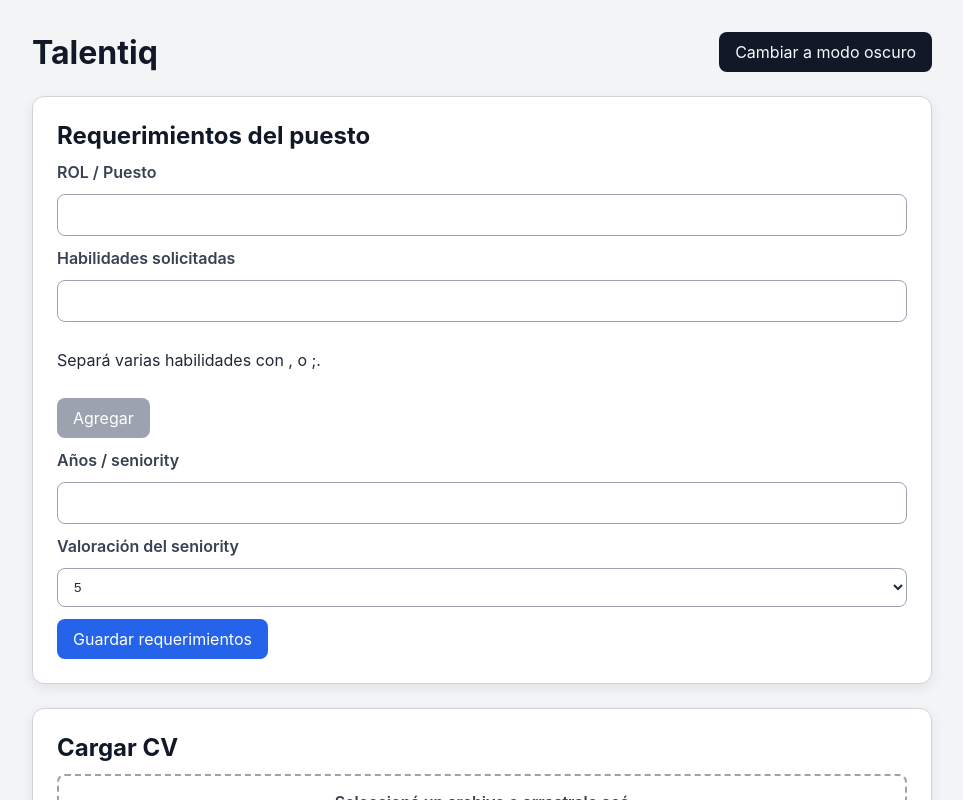
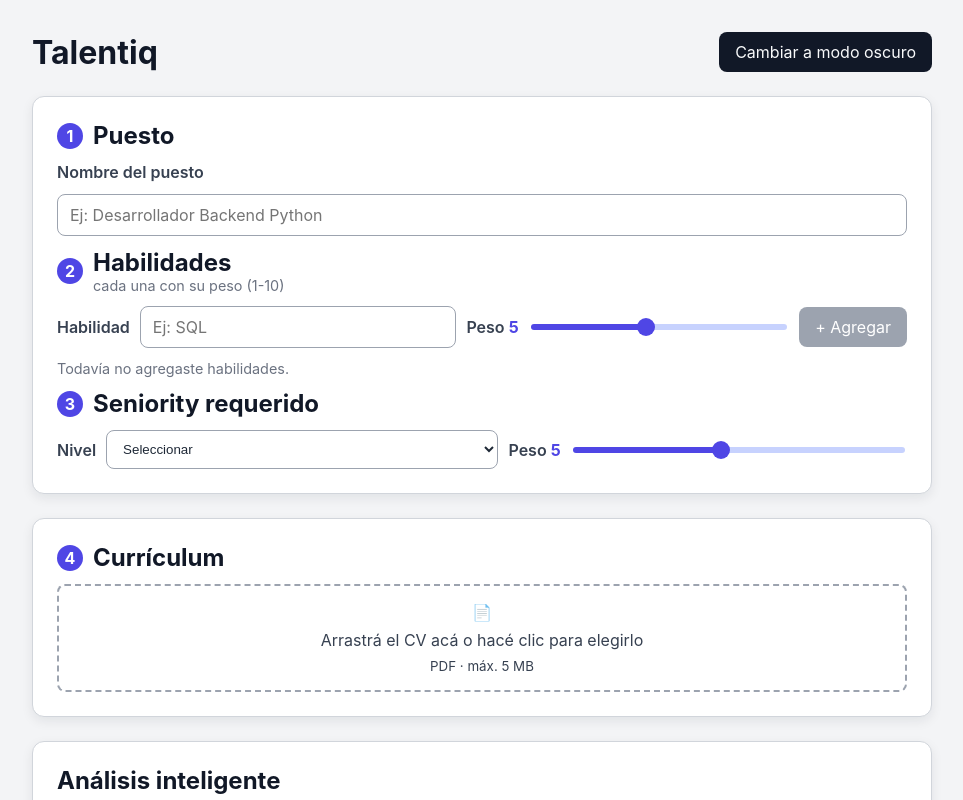
Before and after one commit to Rafaruiz44/talentiq, a React (Vite) app: page / in a window 1280 px wide. Shown: the top 800 px of the page, without its empty margins (158-1121 px from the left). Built offline with nearby package versions, Linux system fonts and the light colour scheme.

Commit message:
Cambiamos la ia y agregamos la modificacion de pesos al crea las habilidades

```diff
--- a/src/App.tsx
+++ b/src/App.tsx
@@ -3,7 +3,6 @@
 import { CvUpload } from './components/CvUpload'
 import { EvaluationResults } from './components/EvaluationResults'
 import { JobRequirementsForm } from './components/JobRequirementsForm'
-import { JobRequirementsSummary } from './components/JobRequirementsSummary'
 import { inferCandidateEvaluation } from './services/inferCandidateEvaluation'
 import type {
   CandidateEvaluation,
@@ -31,7 +30,6 @@
   const [evaluation, setEvaluation] = useState<CandidateEvaluation | null>(null)
   const [loading, setLoading] = useState(false)
   const [error, setError] = useState<string | null>(null)
-  const [requirementsSaved, setRequirementsSaved] = useState(false)
 
   const handleRequirementsChange = (requirements: JobRequirements) => {
     setJobRequirements(requirements)
@@ -83,14 +81,7 @@
       <JobRequirementsForm
         value={jobRequirements}
         onChange={handleRequirementsChange}
-        onSave={() => setRequirementsSaved(true)}
       />
-      {requirementsSaved && (
-        <JobRequirementsSummary
-          requirements={jobRequirements}
-          onChange={handleRequirementsChange}
-        />
-      )}
       <CvUpload value={candidateResume} onChange={setCandidateResume} />
       <AnalysisControls
         requirements={jobRequirements}
--- a/src/components/CvUpload.tsx
+++ b/src/components/CvUpload.tsx
@@ -1,4 +1,4 @@
-import { useState, type ChangeEvent, type DragEvent } from 'react'
+import { useRef, useState, type ChangeEvent, type DragEvent, type KeyboardEvent } from 'react'
 import * as pdfjsLib from 'pdfjs-dist'
 import pdfWorker from 'pdfjs-dist/build/pdf.worker.min.mjs?url'
 import type { CandidateResume } from '../types'
@@ -29,23 +29,24 @@
 }
 
 export function CvUpload({ value, onChange }: CvUploadProps) {
+  const inputRef = useRef<HTMLInputElement>(null)
   const [isDragging, setIsDragging] = useState(false)
   const [fileError, setFileError] = useState<string | null>(null)
 
   const handleFile = async (file: File) => {
-    if (file.type !== 'application/pdf' && !file.name.toLowerCase().endsWith('.pdf')) {
+    const extension = file.name.toLowerCase().split('.').pop()
+    if (extension !== 'pdf' || file.type !== 'application/pdf') {
       setFileError('Solo se aceptan archivos PDF.')
+      return
+    }
+    if (file.size > 5 * 1024 * 1024) {
+      setFileError('El archivo no puede superar los 5 MB.')
       return
     }
 
     setFileError(null)
-    const text =
-      await extractPdfText(file)
-
-    onChange({
-      text,
-      fileName: file.name,
-    })
+    const text = await extractPdfText(file)
+    onChange({ text, fileName: file.name })
   }
 
   const handleFileChange = async (event: ChangeEvent<HTMLInputElement>) => {
@@ -56,47 +57,41 @@
     }
   }
 
-  const handleDragOver = (event: DragEvent<HTMLLabelElement>) => {
+  const handleDrop = async (event: DragEvent<HTMLDivElement>) => {
     event.preventDefault()
-    setIsDragging(true)
+    setIsDragging(false)
+    const file = event.dataTransfer.files[0]
+    if (file) await handleFile(file)
   }
 
-  const handleDragLeave = () => {
-    setIsDragging(false)
-  }
-
-  const handleDrop = async (event: DragEvent<HTMLLabelElement>) => {
-    event.preventDefault()
-    setIsDragging(false)
-
-    const file = event.dataTransfer.files[0]
-
-    if (file) {
-      await handleFile(file)
+  const handleDropzoneKeyDown = (event: KeyboardEvent<HTMLDivElement>) => {
+    if (event.key === 'Enter' || event.key === ' ') {
+      event.preventDefault()
+      inputRef.current?.click()
     }
   }
 
+  const handleChooseFile = () => inputRef.current?.click()
+
   return (
-    <section>
-      <h2>Cargar CV</h2>
-
-      <label
-        htmlFor="candidate-resume-file"
-        className={`file-dropzone${isDragging ? ' file-dropzone-active' : ''}`}
-        onDragOver={handleDragOver}
-        onDragLeave={handleDragLeave}
+    <section aria-labelledby="cv-upload-title">
+      <div className="step-heading"><span className="step-number">4</span><h2 id="cv-upload-title">Currículum</h2></div>
+      <div
+        className={`file-dropzone${isDragging ? ' file-dropzone-active' : ''}${value.fileName ? ' file-dropzone-loaded' : ''}`}
+        role="button"
+        tabIndex={0}
+        onClick={handleChooseFile}
+        onKeyDown={handleDropzoneKeyDown}
+        onDragOver={(event) => { event.preventDefault(); setIsDragging(true) }}
+        onDragLeave={() => setIsDragging(false)}
         onDrop={handleDrop}
+        data-testid="cv-dropzone"
       >
-        <span>Seleccioná un archivo o arrastralo acá</span>
-        <input
-          id="candidate-resume-file"
-          name="candidate-resume-file"
-          type="file"
-          accept=".pdf,application/pdf"
-          onChange={handleFileChange}
-          data-testid="candidate-resume-file"
-        />
-      </label>
+        <span className="file-dropzone-icon" aria-hidden="true">{value.fileName ? '✅' : '📄'}</span>
+        {value.fileName ? <strong>{value.fileName}</strong> : <span>Arrastrá el CV acá o hacé clic para elegirlo</span>}
+        <small>{value.fileName ? 'Clic para cambiar' : 'PDF · máx. 5 MB'}</small>
+        <input ref={inputRef} id="candidate-resume-file" name="candidate-resume-file" type="file" accept=".pdf,application/pdf" onChange={handleFileChange} data-testid="candidate-resume-file" hidden />
+      </div>
 
       {fileError && (
         <p role="alert" data-testid="candidate-resume-file-error">
--- a/src/components/JobRequirementsForm.tsx
+++ b/src/components/JobRequirementsForm.tsx
@@ -1,173 +1,115 @@
-import { useState } from 'react'
+import { useState, type CSSProperties, type FormEvent, type KeyboardEvent } from 'react'
 import type { JobRequirements, SkillRequirement } from '../types'
 
 interface JobRequirementsFormProps {
   value: JobRequirements
   onChange: (value: JobRequirements) => void
-  onSave: () => void
 }
 
-export function JobRequirementsForm({
-  value,
-  onChange,
-  onSave,
-}: JobRequirementsFormProps) {
+const sanitizeSkillName = (name: string): string => name.replace(/[<>&"]/g, '').trim()
+const getRangeProgress = (points: number): CSSProperties => ({
+  '--range-progress': `${((points - 1) / 9) * 100}%`,
+} as CSSProperties)
+
+export function JobRequirementsForm({ value, onChange }: JobRequirementsFormProps) {
   const [submitted, setSubmitted] = useState(false)
-  const [saved, setSaved] = useState(false)
   const [skillName, setSkillName] = useState('')
+  const [skillPoints, setSkillPoints] = useState(5)
 
   const handleRoleChange = (role: string) => {
-    setSaved(false)
     onChange({ ...value, role })
   }
 
   const handleSkillNameChange = (name: string) => {
-    setSaved(false)
     setSkillName(name)
   }
 
+  const handleSkillPointsChange = (points: string) => {
+    setSkillPoints(Number(points))
+  }
+
   const handleAddSkill = () => {
-    const normalizedNames = skillName
-      .split(/[,;]/)
-      .map((name) => name.trim())
-      .filter((name) => name.length > 0)
-      .filter(
-        (name, index, names) =>
-          names.findIndex(
-            (candidate) => candidate.toLocaleLowerCase() === name.toLocaleLowerCase(),
-          ) === index,
-      )
+    const name = sanitizeSkillName(skillName)
+    if (!name || value.skills.some((skill) => skill.name.toLowerCase() === name.toLowerCase())) return
+    const newSkill: SkillRequirement = { name, points: skillPoints }
+    onChange({ ...value, skills: [...value.skills, newSkill] })
+    setSkillName('')
+    setSkillPoints(5)
+  }
 
-    if (normalizedNames.length === 0) {
-      return
+  const handleSkillKeyDown = (event: KeyboardEvent<HTMLInputElement>) => {
+    if (event.key === 'Enter') {
+      event.preventDefault()
+      handleAddSkill()
     }
+  }
 
-    const existingSkillNames = new Set(
-      value.skills.map((skill) => skill.name.toLocaleLowerCase()),
-    )
-    const newSkills: SkillRequirement[] = normalizedNames
-      .filter((name) => !existingSkillNames.has(name.toLocaleLowerCase()))
-      .map((name) => ({ name, points: 5 }))
+  const handleRemoveSkill = (index: number) => {
+    onChange({ ...value, skills: value.skills.filter((_, itemIndex) => itemIndex !== index) })
+  }
 
-    onChange({ ...value, skills: [...value.skills, ...newSkills] })
-    setSkillName('')
-    setSaved(false)
+  const handleExistingSkillPointsChange = (index: number, points: string) => {
+    onChange({
+      ...value,
+      skills: value.skills.map((skill, skillIndex) =>
+        skillIndex === index ? { ...skill, points: Number(points) } : skill,
+      ),
+    })
   }
 
   const handleSeniorityChange = (seniority: string) => {
-    setSaved(false)
     onChange({ ...value, seniority })
   }
 
   const handleSeniorityPointsChange = (points: string) => {
-    setSaved(false)
-    onChange({
-      ...value,
-      seniorityPoints: Number(points),
-    })
+    onChange({ ...value, seniorityPoints: Number(points) })
   }
 
-  const handleSubmit = (event: React.FormEvent<HTMLFormElement>) => {
+  const handleSubmit = (event: FormEvent<HTMLFormElement>) => {
     event.preventDefault()
     setSubmitted(true)
-
-    const isValid =
-      value.role.trim().length > 0 &&
-      value.skills.length > 0 &&
-      value.seniority.trim().length > 0 &&
-      value.seniorityPoints >= 1
-
-    setSaved(isValid)
-    if (isValid) {
-      onSave()
-    }
   }
 
-  const isInvalid = submitted && (
-    value.role.trim().length === 0 ||
-    value.skills.length === 0 ||
-    value.seniority.trim().length === 0 ||
-    value.seniorityPoints < 1
-  )
+  const isInvalid = submitted && (!value.role.trim() || !value.skills.length || !value.seniority || value.seniorityPoints < 1)
 
   return (
     <form onSubmit={handleSubmit} noValidate>
-      <h2>Requerimientos del puesto</h2>
+      <div className="step-heading"><span className="step-number">1</span><h2>Puesto</h2></div>
+      <label htmlFor="job-role">Nombre del puesto</label>
+      <input id="job-role" name="role" type="text" value={value.role} placeholder="Ej: Desarrollador Backend Python" onChange={(event) => handleRoleChange(event.target.value)} data-testid="job-role" required />
+      {submitted && !value.role.trim() && <p role="alert">Ingresá el rol del puesto.</p>}
 
-      <label htmlFor="job-role">ROL / Puesto</label>
-      {submitted && value.role.trim().length === 0 && (
-        <p role="alert">Ingresá el rol del puesto.</p>
+      <div className="step-heading"><span className="step-number">2</span><div><h2>Habilidades</h2><p className="field-help">cada una con su peso (1-10)</p></div></div>
+      <div className="field-row skill-entry-row">
+        <label htmlFor="job-skills">Habilidad</label>
+        <input id="job-skills" name="skills" type="text" value={skillName} placeholder="Ej: SQL" onChange={(event) => handleSkillNameChange(event.target.value)} onKeyDown={handleSkillKeyDown} data-testid="job-skills" />
+        <label htmlFor="skill-points">Peso <strong className="range-value">{skillPoints}</strong></label>
+        <input id="skill-points" name="skill-points" type="range" min="1" max="10" value={skillPoints} onChange={(event) => handleSkillPointsChange(event.target.value)} style={getRangeProgress(skillPoints)} data-testid="skill-points" />
+        <button type="button" onClick={handleAddSkill} disabled={!skillName.trim()} data-testid="add-skill">+ Agregar</button>
+      </div>
+      {value.skills.length === 0 ? <p className="empty-skills">Todavía no agregaste habilidades.</p> : (
+        <ul data-testid="skills-list" className="skills-list">
+          {value.skills.map((skill, index) => <li key={`${skill.name}-${index}`} className="skill-item"><strong>{skill.name}</strong><input className="skill-weight-control" aria-label={`Peso de ${skill.name}`} type="range" min="1" max="10" value={skill.points} onChange={(event) => handleExistingSkillPointsChange(index, event.target.value)} style={getRangeProgress(skill.points)} data-testid={`skill-weight-${index}`} /><output className="skill-weight-value">{skill.points}</output><button type="button" onClick={() => handleRemoveSkill(index)} aria-label={`Quitar ${skill.name}`} data-testid={`remove-skill-${index}`}>✕</button></li>)}
+        </ul>
       )}
-      <input
-        id="job-role"
-        name="role"
-        type="text"
-        value={value.role}
-        onChange={(event) => handleRoleChange(event.target.value)}
-        data-testid="job-role"
-        required
-      />
+      {submitted && !value.skills.length && <p role="alert">Agregá al menos una habilidad.</p>}
 
-      <label htmlFor="job-skills">Habilidades solicitadas</label>
-      {submitted && value.skills.length === 0 && (
-        <p role="alert">Agregá al menos una habilidad.</p>
-      )}
-      <input
-        id="job-skills"
-        name="skills"
-        type="text"
-        value={skillName}
-        onChange={(event) => handleSkillNameChange(event.target.value)}
-        data-testid="job-skills"
-      />
-      <p>Separá varias habilidades con , o ;.</p>
-      <button
-        type="button"
-        onClick={handleAddSkill}
-        disabled={skillName.trim().length === 0}
-        data-testid="add-skill"
-      >
-        Agregar
-      </button>
-      <label htmlFor="job-seniority">Años / seniority</label>
-      {submitted && value.seniority.trim().length === 0 && (
-        <p role="alert">Ingresá los años o el seniority requerido.</p>
-      )}
-      <input
-        id="job-seniority"
-        name="seniority"
-        type="text"
-        value={value.seniority}
-        onChange={(event) => handleSeniorityChange(event.target.value)}
-        data-testid="job-seniority"
-        required
-      />
-      <label htmlFor="job-seniority-points">Valoración del seniority</label>
-      <select
-        id="job-seniority-points"
-        name="seniority-points"
-        value={value.seniorityPoints}
-        onChange={(event) => handleSeniorityPointsChange(event.target.value)}
-        data-testid="job-seniority-points"
-      >
-        {Array.from({ length: 10 }, (_, index) => index + 1).map((points) => (
-          <option key={points} value={points}>
-            {points}
-          </option>
-        ))}
-      </select>
+      <div className="step-heading"><span className="step-number">3</span><h2>Seniority requerido</h2></div>
+      <div className="field-row seniority-row">
+        <label htmlFor="job-seniority">Nivel</label>
+        <select id="job-seniority" name="seniority" value={value.seniority} onChange={(event) => handleSeniorityChange(event.target.value)} data-testid="job-seniority">
+          <option value="" disabled>Seleccionar</option>
+          <option value="Trainee">Trainee</option>
+          <option value="Junior">Junior</option>
+          <option value="Semi Senior">Semi Senior</option>
+          <option value="Senior">Senior</option>
+          <option value="Lead">Lead</option>
+        </select>
+        <label htmlFor="job-seniority-points">Peso <strong className="range-value">{value.seniorityPoints}</strong></label>
+        <input id="job-seniority-points" name="seniority-points" type="range" min="1" max="10" value={value.seniorityPoints} onChange={(event) => handleSeniorityPointsChange(event.target.value)} style={getRangeProgress(value.seniorityPoints)} data-testid="job-seniority-points" />
+      </div>
 
-      <button type="submit" data-testid="job-requirements-submit">
-        Guardar requerimientos
-      </button>
-      {isInvalid && (
-        <p role="status">Completá todos los campos obligatorios.</p>
-      )}
-      {saved && (
-        <p role="status" data-testid="requirements-saved">
-          Requerimientos guardados correctamente.
-        </p>
-      )}
+      {isInvalid && <p role="status">Completá todos los campos obligatorios.</p>}
     </form>
   )
 }
```
Also changed, not shown: src/services/inferCandidateEvaluation.ts (+26 -15 lines), 1 other file (tests, documents, lock files or other folders).
